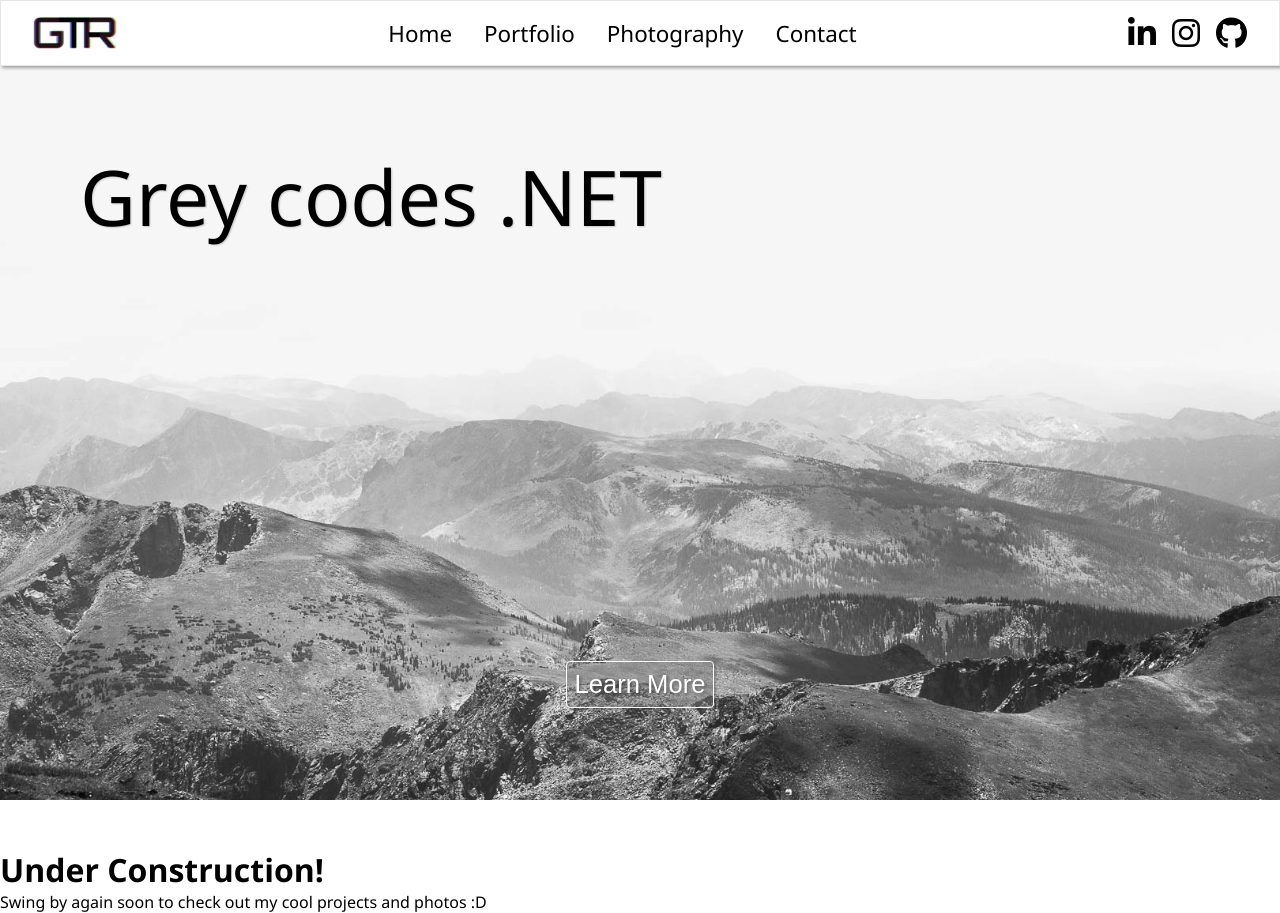
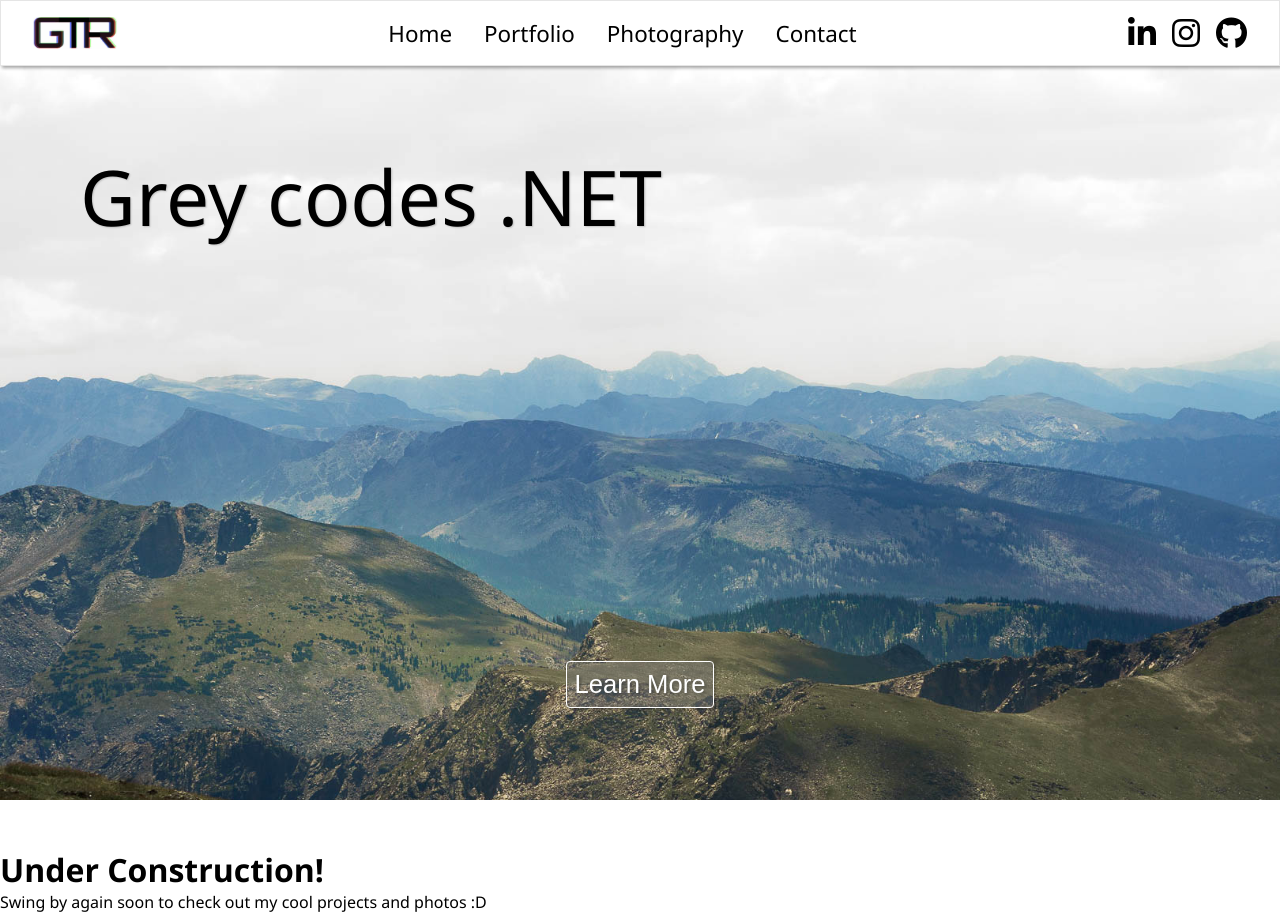
Before and after one commit to grey-r/greycodes, an Angular app in the folder pages/greycodes.net/: page / in a window 1280 px wide. Built offline with nearby package versions, Linux system fonts and the light colour scheme.

Commit message:
color photo bg

```diff
--- a/pages/greycodes.net/src/app/pages/home/home.component.scss
+++ b/pages/greycodes.net/src/app/pages/home/home.component.scss
@@ -25,7 +25,7 @@
 
 .bg-content-1 {
   position: relative;
-  background-image: url(/assets/20220818_mtn_DSC0866.jpg);
+  background-image: url(/assets/20220818_mtn_DSC0866-3.jpg);
   background-size: cover;
 
   > * {
```
Also changed, not shown: pages/greycodes.net/public/assets/20220818_mtn_DSC0866-3.jpg (added).
